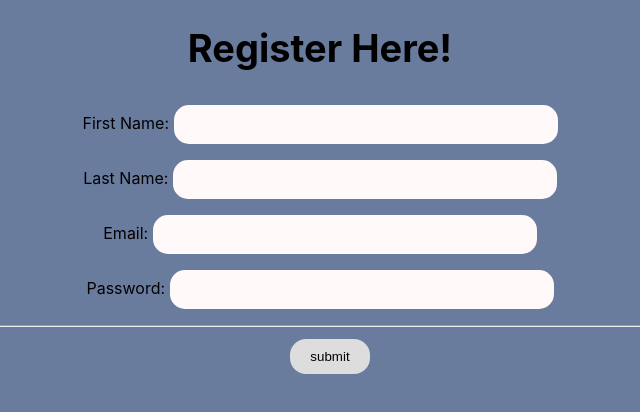
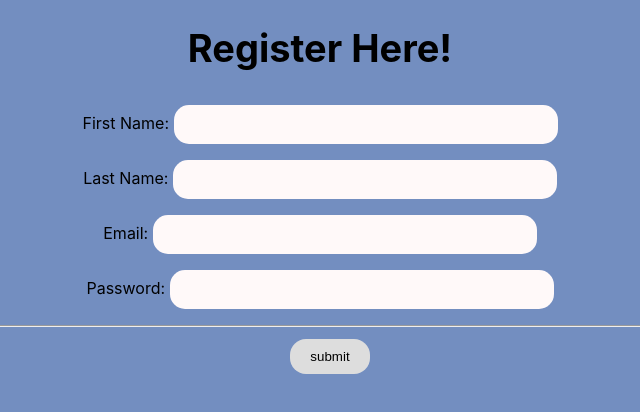
Before and after one commit to SandaliTharuki/write-to-us, a React (Create React App) app: page / in a window 1280 px wide. Shown: the top 412 px of the page, without its empty margins (320-960 px from the left). Built offline with nearby package versions, Linux system fonts and the light colour scheme.

Commit message:
Changed background color of Register form

```diff
--- a/src/Components/CSS/Register.css
+++ b/src/Components/CSS/Register.css
@@ -1,5 +1,5 @@
 body{
-    background-color: #6a7c9e;
+    background-color: #738ec0;
 
   }
   h1{
```
